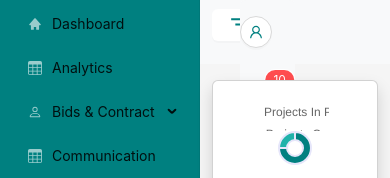
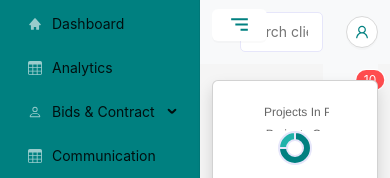
Before and after one commit to quophiBonney/dashboard, a React (Vite) app: page / in a window 390 px wide. Shown: the top 178 px of the page. Built offline with nearby package versions, Linux system fonts and the light colour scheme.

Commit message:
donut fixing three

```diff
--- a/src/App.css
+++ b/src/App.css
@@ -46,4 +46,9 @@
   .hide {
     display: none;
   }
+  .mob-w {
+    background: red!important;
+    justify-content: space-between;
+    width: 100%;
+  }
 }
--- a/src/components/AppHeader.jsx
+++ b/src/components/AppHeader.jsx
@@ -69,7 +69,7 @@ const AppHeader = ({toggleSidebar}) => {
               </div>
             </div>
 
-            <div className="col-6 hide">
+            <div className="col-6 col-xs-12">
               <div className="d-flex justify-content-center">
                 <div className="w-100">
                   <input
@@ -85,7 +85,7 @@ const AppHeader = ({toggleSidebar}) => {
                     }}
                   />
                 </div>
-                <div className="w-50">
+                <div className="w-50 hide">
                   <select
                     className="w-100"
                     style={{
@@ -107,7 +107,7 @@ const AppHeader = ({toggleSidebar}) => {
                 </div>
               </div>
             </div>
-            <div className="col-4 card border-0 bg-light">
+            <div className="col-4 float-right flex-end text-end border-0 bg-light">
               <div className="ms-auto align-items-center">
                 <Dropdown overlay={menu} trigger={["click"]}>
                   <Tooltip title="Username">
```
